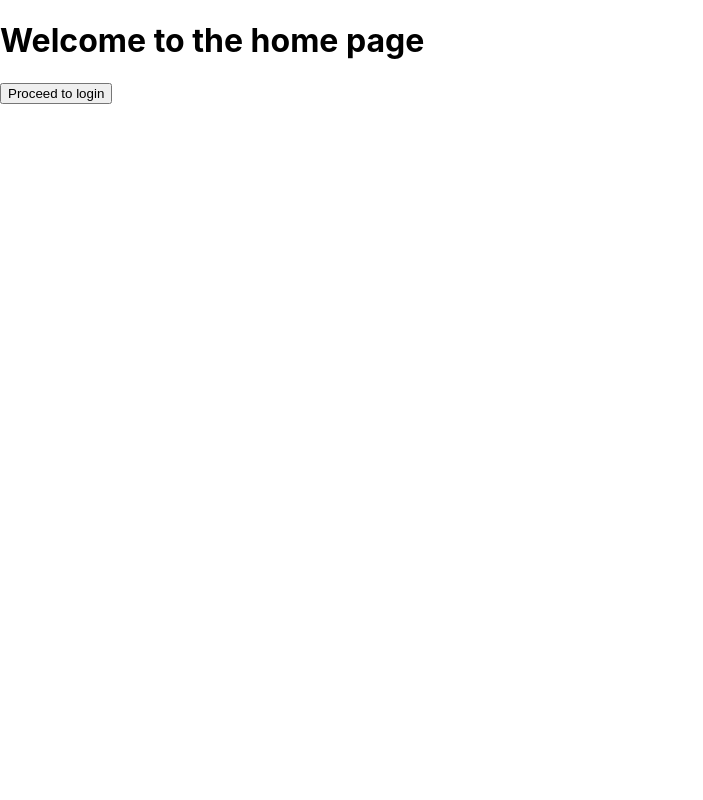
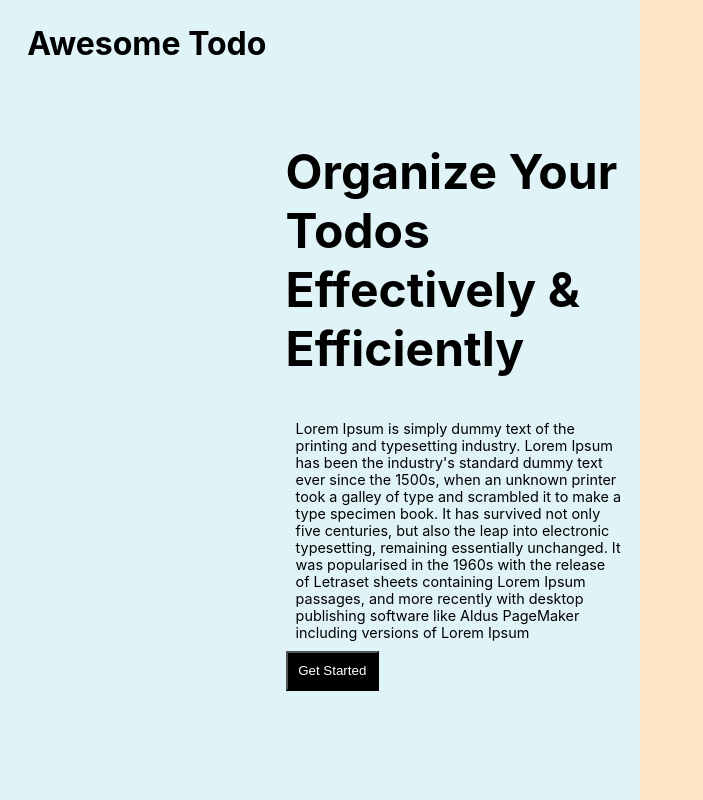
Before and after one commit to clement-okyere/AwesomeTodo, a React (Create React App) app: page / in a window 1280 px wide. Shown: the whole page, without its empty margins (0-703 px from the left). Built offline with nearby package versions, Linux system fonts and the light colour scheme.

Commit message:
styled homepage about pane

```diff
--- a/public/index.html
+++ b/public/index.html
@@ -24,7 +24,7 @@
       work correctly both with client-side routing and a non-root public URL.
       Learn how to configure a non-root public URL by running `npm run build`.
     -->
-    <title>React App</title>
+    <title>Awesome Todo</title>
   </head>
   <body>
     <noscript>You need to enable JavaScript to run this app.</noscript>
--- a/src/Domain/HomePage/index.tsx
+++ b/src/Domain/HomePage/index.tsx
@@ -1,5 +1,6 @@
 import React from "react";
 import { useHistory } from "react-router-dom";
+import "./style.css";
 
 const HomePage = () => {
     const history = useHistory();
@@ -8,12 +9,46 @@ const HomePage = () => {
         history.push('/login');
     }
 
-    return(
-    <>
-        <h1>Welcome to the home page</h1>
-        <button onClick={loginClickHandler}>Proceed to login</button>
-        </>
-    )
+    return (
+      <>
+        <div className="main">
+          <div className="description">
+            <div className="title">
+              <h1>Awesome Todo</h1>
+            </div>
+
+            <div className="about">
+              <h1 className="heading">
+                Organize Your Todos
+                <br /> Effectively &#38; <br />
+                Efficiently
+              </h1>
+
+              <div className="sub_description">
+                            Lorem Ipsum is simply dummy text of the printing and typesetting
+                            industry. Lorem Ipsum has been the industry's standard dummy
+                            text ever since the 1500s, when an unknown printer took a galley
+                            of type and scrambled it to make a type specimen book. It has
+                            survived not only five centuries, but also the leap into
+                            electronic typesetting, remaining essentially unchanged. It was
+                            popularised in the 1960s with the release of Letraset sheets
+                            containing Lorem Ipsum passages, and more recently with desktop
+                            publishing software like Aldus PageMaker including versions of
+                            Lorem Ipsum
+              </div>
+
+                        <button
+                            className="getting_started"
+                    onClick={loginClickHandler}>
+                    Get Started
+                </button>
+            </div>
+          </div>
+
+          <div className="feature_image"></div>
+        </div>
+      </>
+    );
 }
 
 export default HomePage;
--- /dev/null
+++ b/src/Domain/HomePage/style.css
@@ -0,0 +1,45 @@
+.main {
+    display: grid;
+    background-color: #ddf4ff;
+    grid-template-columns: 1fr 1fr;
+    height: 100vh;
+}
+
+.description {
+    background-color: rgba(230, 241, 237, 0.384);
+    padding: 0.5em;
+    display: flex;
+}
+
+.description .title {
+    margin: 0 .2em 0 0.2em;
+    align-self: flex-start;
+    padding: 1em;;
+    margin-top: 0px;
+}
+
+.description .title h1{
+  margin: 0;
+  width: max-content;
+}
+
+.description .about {
+    font-size: 1.5em;
+    align-self: center;
+}
+
+.sub_description {
+    padding: 10px;
+    font-size: 0.6em;
+}
+
+.feature_image {
+    background-color: bisque;
+}
+
+.getting_started {
+    background-color: black;
+    height: 3em;
+    width: 7em;
+    color: white;
+}
```
